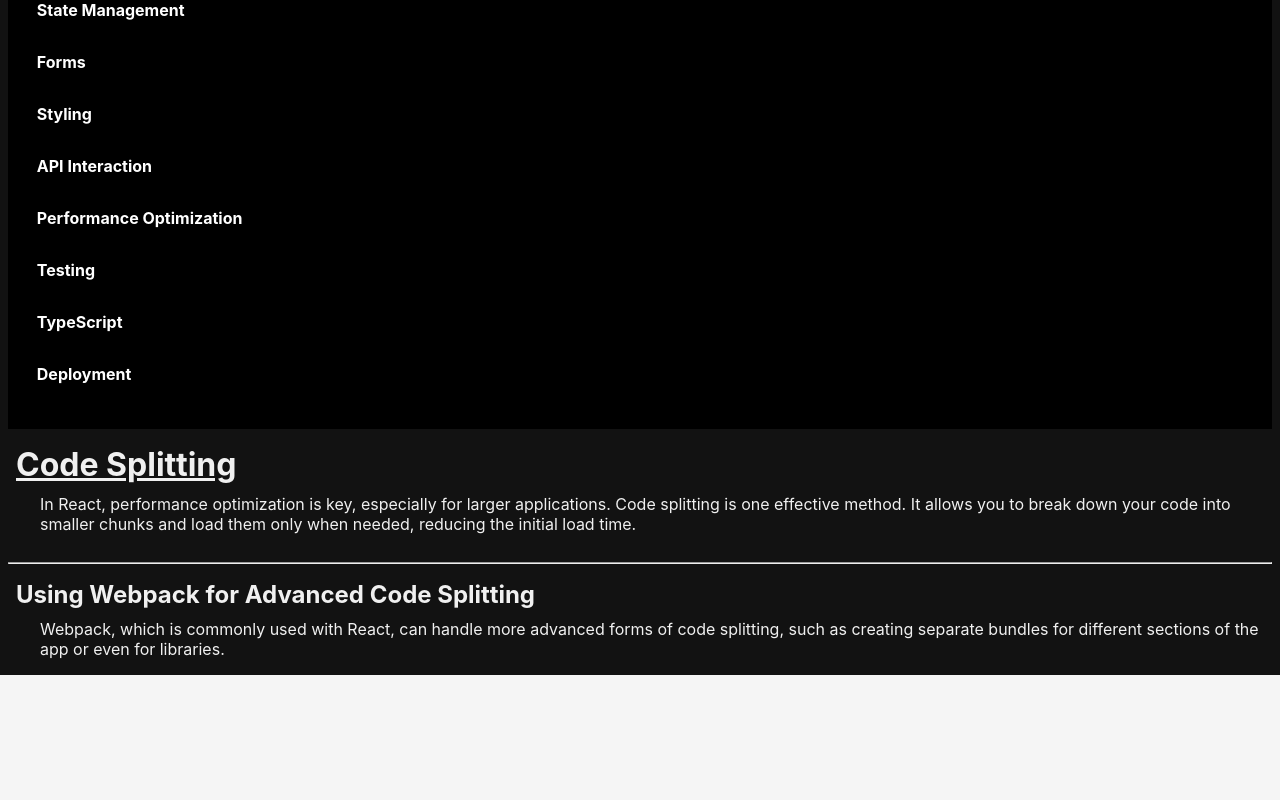
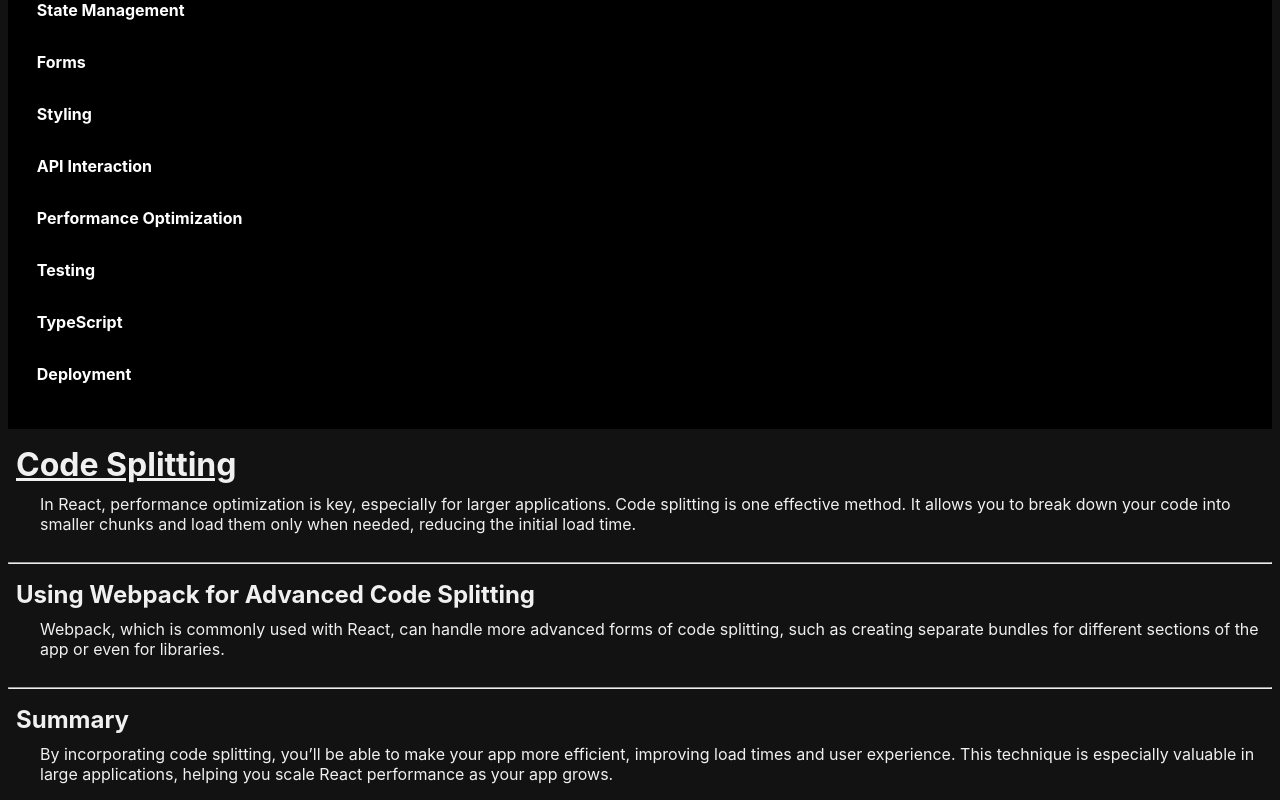
Before and after one commit to rees-kyle/react_showcase, a React (Create React App) app in the folder project/: page /react_showcase/code-splitting in a window 1280 px wide. Shown: the part 390-1190 px from the top of the page. Before the commit the page ends 1065 px from the top, so only its background shows below. Built offline with nearby package versions, Linux system fonts and the light colour scheme.

Commit message:
Add Summary component
- Added component file.
- Added to index in components folder.
- Imported and added component to page.

```diff
--- /dev/null
+++ b/project/src/components/performance_optimization/code_splitting/Summary.js
@@ -0,0 +1,17 @@
+const Summary = () => {
+  return (
+    <div>
+      <br/>
+      <hr/>
+      <h2>Summary</h2>
+      <p>
+        By incorporating code splitting, you’ll be able to make your app more efficient,
+        improving load times and user experience.
+        This technique is especially valuable in large applications,
+        helping you scale React performance as your app grows.
+      </p>
+    </div>
+  );
+};
+
+export default Summary;
--- a/project/src/components/performance_optimization/code_splitting/index.js
+++ b/project/src/components/performance_optimization/code_splitting/index.js
@@ -1,2 +1,3 @@
 export { default as CodeSplitting } from './CodeSplitting';
 export { default as Webpack } from './Webpack';
+export { default as Summary } from './Summary';
--- a/project/src/pages/performance_optimization/CodeSplittingPage.js
+++ b/project/src/pages/performance_optimization/CodeSplittingPage.js
@@ -1,6 +1,7 @@
 import {
   CodeSplitting,
-  Webpack
+  Webpack,
+  Summary
 } from '../../components/performance_optimization/code_splitting';
 
 const CodeSplittingPage = () => {
@@ -8,6 +9,7 @@ const CodeSplittingPage = () => {
     <>
       <CodeSplitting />
       <Webpack />
+      <Summary />
     </>
   );
 };
```
